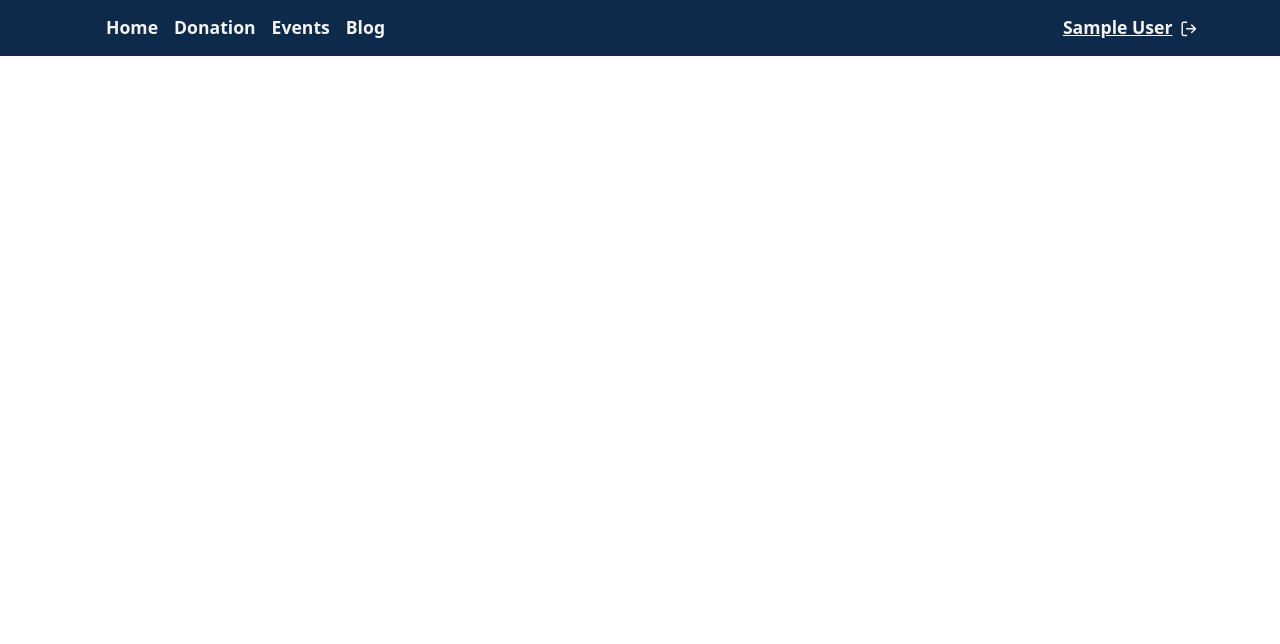
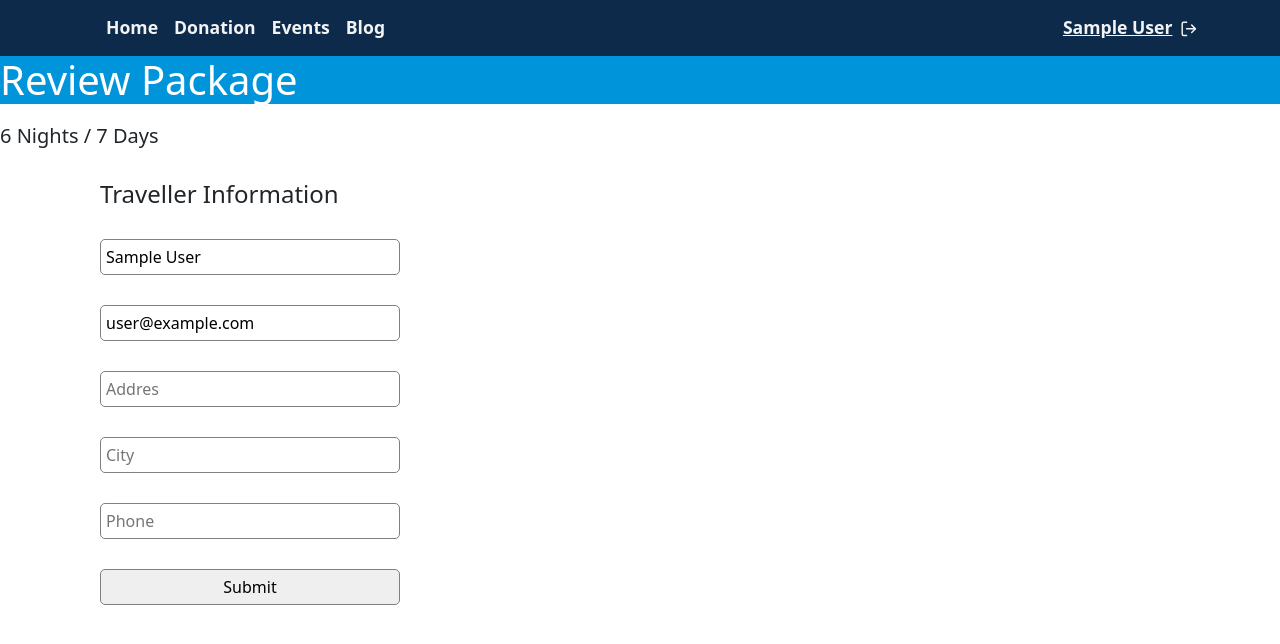
Before and after one commit to TanvirHNur/visit-bangladesh, a React (Create React App) app: page /booking/home in a window 1280 px wide. Shown: the top 644 px of the page. Built offline with nearby package versions, Linux system fonts and the light colour scheme; no server answers; sample sign-in values are in the browser's storage.

Commit message:
booking added

```diff
--- a/package.json
+++ b/package.json
@@ -11,6 +11,7 @@
     "react": "^17.0.2",
     "react-bootstrap": "^2.0.0",
     "react-dom": "^17.0.2",
+    "react-hook-form": "^7.18.0",
     "react-router-dom": "^5.3.0",
     "react-router-hash-link": "^2.4.3",
     "react-scripts": "4.0.3",
--- a/src/App.js
+++ b/src/App.js
@@ -23,7 +23,7 @@ function App() {
           <Route path="/home">
               <Home></Home>
           </Route>
-          <PrivateRoute path="/booking/:_id">
+          <PrivateRoute path="/booking/:id">
               <Booking/>
           </PrivateRoute>
           <Route path="/login">
--- a/src/components/Home/Booking/Booking.css
+++ b/src/components/Home/Booking/Booking.css
@@ -0,0 +1,21 @@
+.review-text{
+    color: white;
+    background-color: #0095DA;
+}
+
+.booking-form{
+    margin: 30px 100px;
+}
+
+.booking-form input{
+    display: block;
+    margin-top: 30px;
+    padding: 5px;
+    border: 1px solid gray;
+    border-radius: 5px;
+    width: 300px;
+}
+
+.error{
+    color: red;
+}
--- a/src/components/Home/Booking/Booking.js
+++ b/src/components/Home/Booking/Booking.js
@@ -1,11 +1,70 @@
-import React from 'react';
+import React, { useEffect, useState } from 'react';
 import { useParams } from 'react-router';
+import { useForm } from "react-hook-form";
+import useAuth from '../../../hooks/useAuth';
+import './Booking.css';
 
 const Booking = () => {
-    const {_id} =useParams()
+    const {id} =useParams();
+    const [services,setServices] = useState([]);
+    useEffect( () => {
+        fetch('http://localhost:5000/services')
+        .then(res=> res.json())
+        .then(data=> setServices(data))
+        .catch(err => {
+            console.log(err)
+        })
+    } , [id])
+    const BookedService = services.find(service => service._id === id);
+    const { _id,name}= BookedService || '';
+
+    const { register, handleSubmit,reset, formState: { errors } } = useForm();
+    const {user} = useAuth();
+    // console.log(user.displayName)
+    const onSubmit = data => {
+        // const savedCart =getStoredCart();
+        // data.order=savedCart;
+        data.status= 'pending';
+        data.id = _id;
+        console.log(data)
+        fetch('http://localhost:5000/myBookings', {
+            method: 'POST',
+            headers: {
+                'content-type': 'application/json'
+            },
+            body: JSON.stringify(data)
+        })
+        .then(res => res.json())
+        .then(result=>{
+            if(result.insertedId){
+                alert('Order procced successfully');
+                reset();
+            }
+        })
+
+    };
     return (
         <div>
+            <div className="booking-info">
+                <h1 className="review-text">Review Package</h1>
+                <h2>{name} <span className="fs-5">6 Nights / 7 Days</span></h2>
+            </div>
+              <form className="booking-form" onSubmit={handleSubmit(onSubmit)}>
+                  <h4>Traveller Information</h4>
+                 {/* register your input into the hook by invoking the "register" function */}
+                 <input  defaultValue={user.displayName} {...register("name")} />
 
+                 {/* include validation with required or other standard HTML validation rules */}
+                 <input defaultValue={user.email} {...register("email", { required: true })} />
+                 {/* errors will return when field validation fails  */}
+                 {errors.email && <span className="error">This field is required</span>}
+
+                 <input placeholder="Addres"  {...register("address")} />
+                 <input placeholder="City" {...register("city")} />
+                 <input placeholder="Phone" {...register("phone")} />
+
+                 <input type="submit" />
+             </form>
         </div>
     );
 };
```
Also changed, not shown: 1 other file (tests, documents, lock files or other folders).
